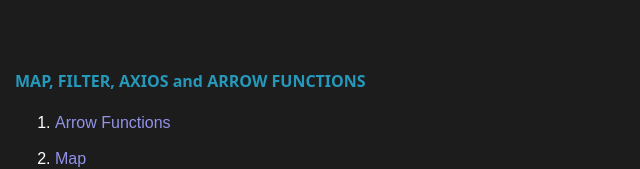
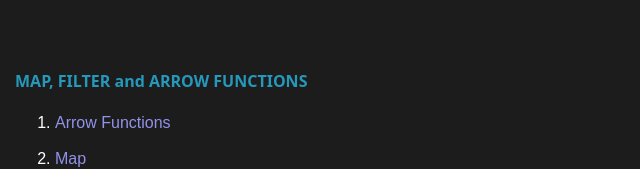
Before and after one commit to manohargella/profile, a website: page dev.html in a window 1280 px wide. Shown: the part 935-1104 px from the top of the page, without its empty margins (0-640 px from the left). Drawn offline with Linux system fonts and the light colour scheme.

Commit message:
dev - title

```diff
--- a/dev.html
+++ b/dev.html
@@ -77,7 +77,7 @@
     </ol>
     <br>
     <h4>
-        MAP, FILTER, AXIOS and ARROW FUNCTIONS
+        MAP, FILTER and ARROW FUNCTIONS
     </h4>
     <ol>
         <li><a href="https://gist.github.com/Manohar-Gella/fbbaf4b2cbbdf396cc9eff2a4932d86e" target="_blank">Arrow Functions</a></li><br>
```
